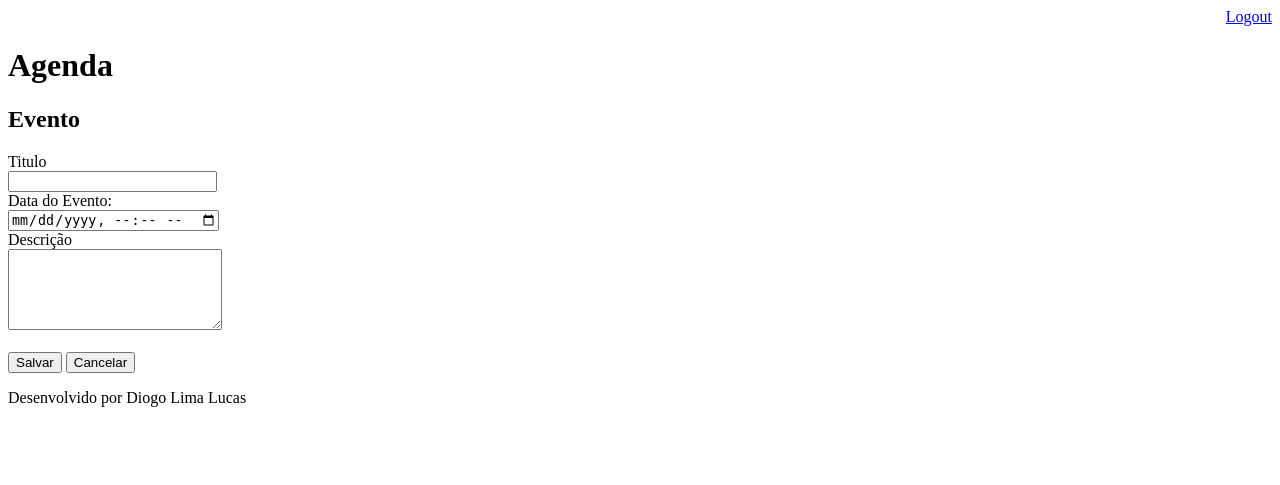
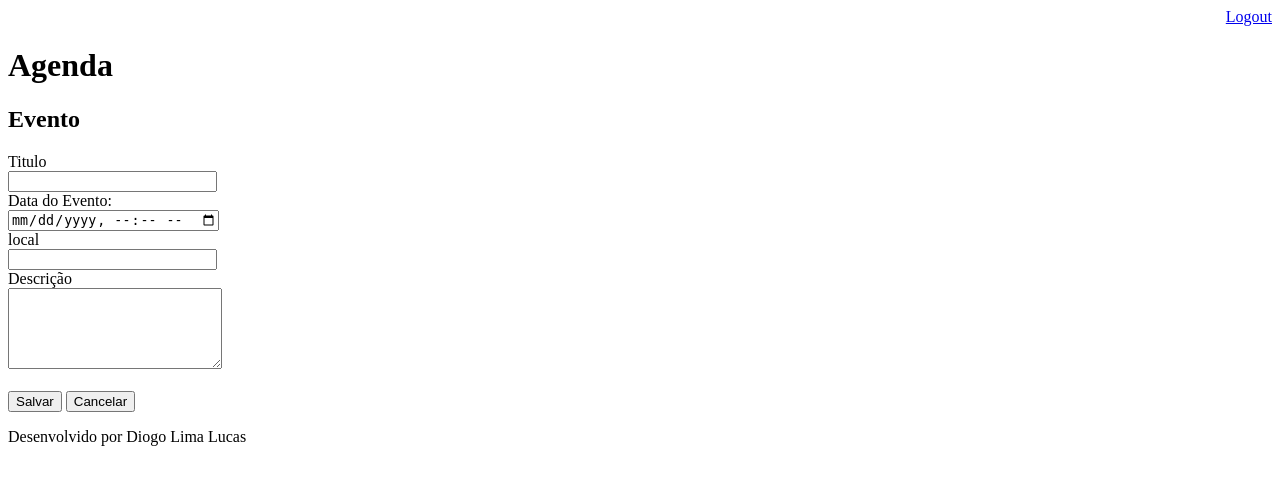
Before and after one commit to diogolimalucasdev/agenda_django, a Django app: page /agenda/evento/ in a window 1280 px wide. Shown: the top 485 px of the page. Run offline with Django 3.2, Linux system fonts and the light colour scheme; a user stored in the database is signed in.

Commit message:
Fazendo o exercicio de adicionar mais um elemento da lista, depois dar o comando $ python manage.py makemigrations $python manage.py migrate  e assim conseguir que o djnago reconheça o novo item na lista, o item é adicionado dentro da class Evento dentro da models.py

```diff
--- a/Templates/agenda.html
+++ b/Templates/agenda.html
@@ -9,7 +9,7 @@
 
     <ul style="font-size: 18px">
         {% for evento in eventos %}
-            <li>{{ evento.titulo }} - {{ evento.get_data_evento}} </li>
+            <li>{{ evento.titulo }} - {{ evento.get_data_evento}} - {{ evento.local}}</li>
         {% endfor %}
 
     </ul>
--- a/Templates/evento.html
+++ b/Templates/evento.html
@@ -13,10 +13,15 @@
     <br>
     <input type="datetime-local" name="data_evento">
     <br>
+    <label>local</label>
+    <br>
+    <input type="text" name="local" size="23">
+    <br>
     <label>Descrição</label>
     <br>
     <textarea name="descricao" rows="5" cols="24"></textarea>
     <br>
+
     <br>
     <button type="submit">Salvar</button>
     <a href="/">
--- a/Templates/login.html
+++ b/Templates/login.html
@@ -8,7 +8,7 @@
     <h1>Login</h1>
     <form action="submit" method="POST">{% csrf_token %}
         <div align="center">
-            <label>Usario:</label>
+            <label>Usuario:</label>
             <input type="text" name="username">
             <label>Password:</label>
             <input type="password" name="password">
--- a/core/admin.py
+++ b/core/admin.py
@@ -6,7 +6,7 @@ from core.models import Evento
 
 
 class EventoAdmin(admin.ModelAdmin):
-    list_display = ('titulo', 'data_evento', 'data_criacao')
+    list_display = ('titulo', 'data_evento', 'data_criacao', 'local')
     list_filter = ('usuario', 'data_evento',)
 
 admin.site.register(Evento, EventoAdmin)
--- a/core/models.py
+++ b/core/models.py
@@ -7,7 +7,9 @@ class Evento(models.Model):
     descricao = models.TextField(blank=True, null=True)
     data_evento = models.DateTimeField(verbose_name='Data do Evento')
     data_criacao = models.DateTimeField(auto_now=True)  # o auto_now insere a hora atual automaticamente
+    local = models.CharField(max_length=100)
     usuario = models.ForeignKey(User, on_delete=models.CASCADE)
+
 
     class Meta:
         db_table = 'evento'  # exigindo que minha tabela se chame "evento"
--- a/core/views.py
+++ b/core/views.py
@@ -44,9 +44,11 @@ def lista_eventos(req):
     dados = {'eventos': evento}
     return render(req, 'agenda.html', dados)
 
+
 @login_required(login_url='/login/')
 def evento(req):
     return render(req, 'evento.html')
+
 
 @login_required(login_url='/login/')
 def submit_evento(req):
@@ -54,11 +56,10 @@ def submit_evento(req):
         titulo = req.POST.get('titulo')
         data_evento = req.POST.get('data_evento')
         descricao = req.POST.get('descricao')
+        local = req.POST.get('local')
         usuario = req.user
         Evento.objects.create(titulo=titulo, data_evento=data_evento,
-                              descricao=descricao, usuario=usuario)
-
-
+                              descricao=descricao, local=local, usuario=usuario)
 
     return redirect('/')
 
```
Also changed, not shown: db.sqlite3.
